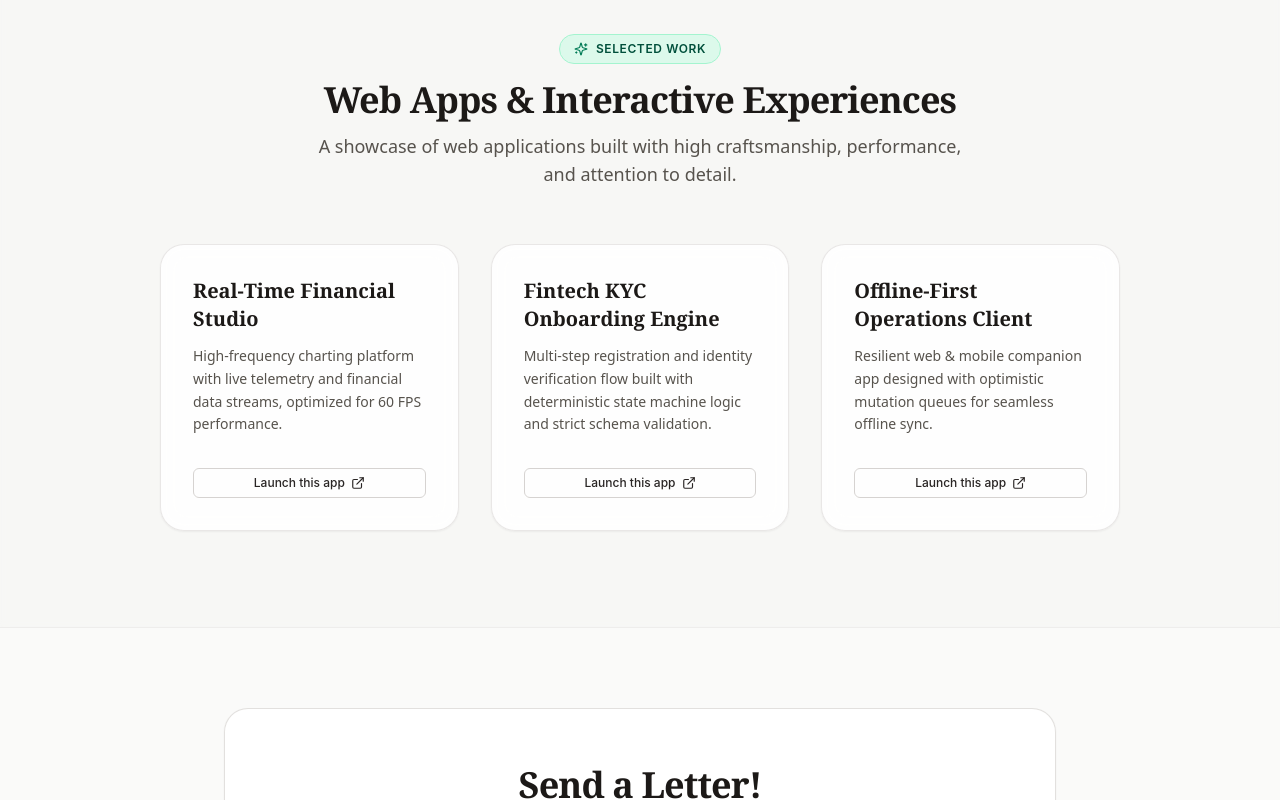
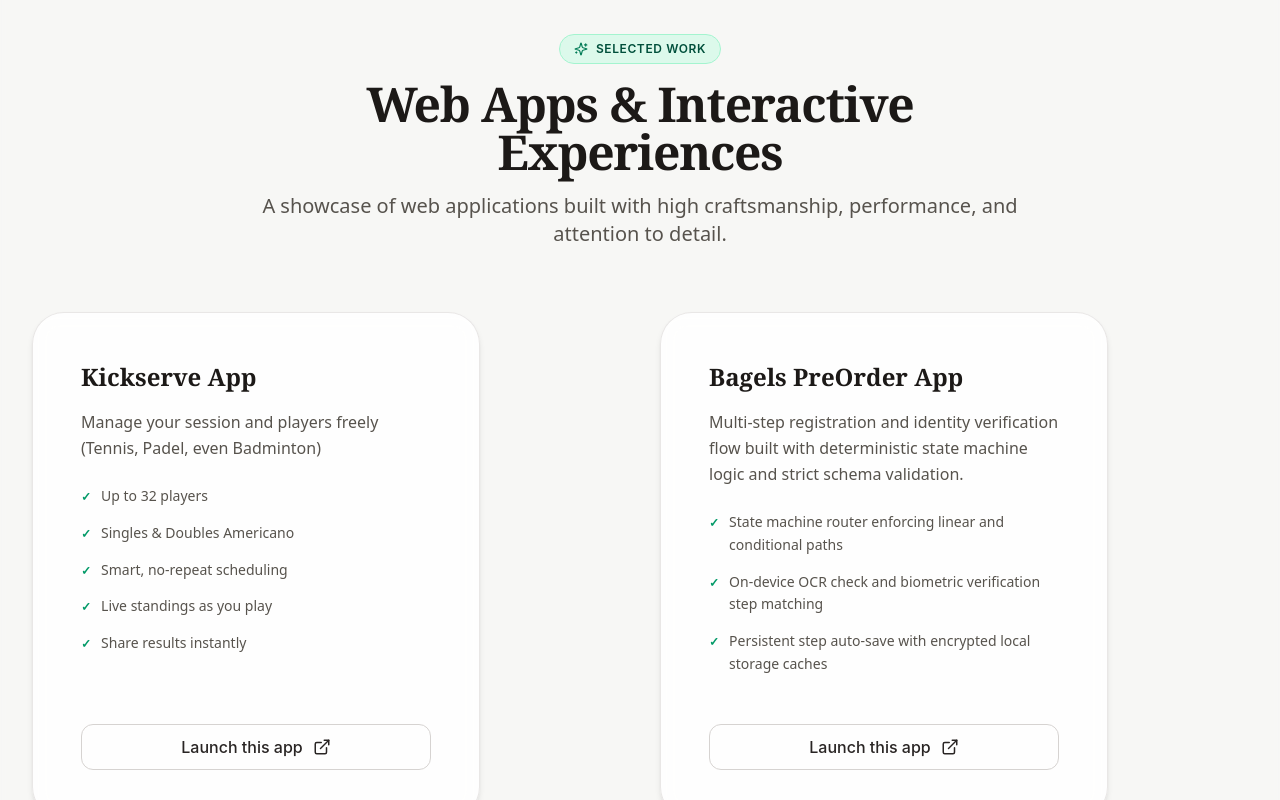
Before and after one commit to novrandobilly/lothlorien, a Next.js app in the folder frontend/: page / in a window 1280 px wide. Shown: the part 660-1460 px from the top of the page. Built offline with nearby package versions, Linux system fonts and the light colour scheme; no server answers.

Commit message:
feat: implement CaseCard component and restructure CaseStudiesSection for enhanced project display

```diff
--- a/frontend/src/features/home/features/CaseStudiesSection.tsx
+++ /dev/null
@@ -1,76 +0,0 @@
-import React from "react";
-import { ExternalLink, Sparkles } from "lucide-react";
-import { LothlorienButton } from "@/components/ui/LothlorienButton";
-
-export function CaseStudiesSection() {
-  const projects = [
-    {
-      title: "Real-Time Financial Studio",
-      description:
-        "High-frequency charting platform with live telemetry and financial data streams, optimized for 60 FPS performance.",
-      url: "https://example.com/demo1",
-    },
-    {
-      title: "Fintech KYC Onboarding Engine",
-      description:
-        "Multi-step registration and identity verification flow built with deterministic state machine logic and strict schema validation.",
-      url: "https://example.com/demo2",
-    },
-    {
-      title: "Offline-First Operations Client",
-      description:
-        "Resilient web & mobile companion app designed with optimistic mutation queues for seamless offline sync.",
-      url: "https://example.com/demo3",
-    },
-  ];
-
-  return (
-    <section id="work" className="py-24 relative bg-stone-100/70 border-y border-stone-200/60 backdrop-blur-xs">
-      <div className="max-w-5xl mx-auto px-6 sm:px-8">
-        <div className="text-center max-w-2xl mx-auto mb-14">
-          <div className="inline-flex items-center gap-2 px-3.5 py-1.5 rounded-full bg-emerald-100/70 border border-emerald-200 text-emerald-900 text-xs font-semibold uppercase tracking-wider mb-4">
-            <Sparkles className="w-3.5 h-3.5 text-emerald-700" />
-            Selected Work
-          </div>
-          <h2 className="text-3xl sm:text-4xl font-serif font-semibold tracking-tight text-stone-900">
-            Web Apps & Interactive Experiences
-          </h2>
-          <p className="mt-3 text-base sm:text-lg text-stone-600 font-sans">
-            A showcase of web applications built with high craftsmanship, performance, and attention to detail.
-          </p>
-        </div>
-
-        <div className="grid grid-cols-1 md:grid-cols-3 gap-6 sm:gap-8">
-          {projects.map((item) => (
-            <div
-              key={item.title}
-              className="flex flex-col justify-between p-7 sm:p-8 rounded-3xl bg-white/90 backdrop-blur-md border border-stone-200/90 hover:border-emerald-400/80 shadow-xs hover:shadow-xl hover:shadow-emerald-950/5 hover:-translate-y-1 transition-all duration-300 group"
-            >
-              <div>
-                <h3 className="text-xl font-serif font-bold text-stone-900 mb-3 group-hover:text-emerald-900 transition-colors">
-                  {item.title}
-                </h3>
-                <p className="text-sm text-stone-600 mb-6 leading-relaxed font-sans">
-                  {item.description}
-                </p>
-              </div>
-
-              <div className="pt-2">
-                <a href={item.url} target="_blank" rel="noopener noreferrer">
-                  <LothlorienButton
-                    variant="outline"
-                    size="sm"
-                    className="w-full justify-center group-hover:border-emerald-500 group-hover:bg-emerald-50/50 group-hover:text-emerald-900"
-                    rightIcon={<ExternalLink className="w-3.5 h-3.5" />}
-                  >
-                    Launch this app
-                  </LothlorienButton>
-                </a>
-              </div>
-            </div>
-          ))}
-        </div>
-      </div>
-    </section>
-  );
-}
--- /dev/null
+++ b/frontend/src/features/home/features/case-studies/features/case-card.tsx
@@ -0,0 +1,46 @@
+import React from "react";
+import { ExternalLink } from "lucide-react";
+import { LothlorienButton } from "@/components/ui/LothlorienButton";
+
+interface CaseCardProps {
+  title: string;
+  description: string;
+  bullets: string[];
+  url: string;
+}
+
+export function CaseCard({ title, description, bullets, url }: CaseCardProps) {
+  return (
+    <div className="flex flex-col max-w-md justify-between p-10 sm:p-12 rounded-4xl bg-white/90 backdrop-blur-md border border-stone-200/90 hover:border-emerald-400/80 shadow-md hover:shadow-2xl hover:shadow-emerald-950/5 hover:-translate-y-1.5 transition-all duration-300 group">
+      <div>
+        <h3 className="text-2xl font-serif font-bold text-stone-900 mb-4 group-hover:text-emerald-900 transition-colors">
+          {title}
+        </h3>
+        <p className="text-base text-stone-600 mb-6 leading-relaxed font-sans">
+          {description}
+        </p>
+        <ul className="space-y-3.5 mb-8 text-sm text-stone-600 font-sans">
+          {bullets.map((bullet, idx) => (
+            <li key={idx} className="flex items-start gap-2.5">
+              <span className="text-emerald-600 font-bold mt-1 text-xs">✓</span>
+              <span className="leading-relaxed">{bullet}</span>
+            </li>
+          ))}
+        </ul>
+      </div>
+
+      <div className="pt-4">
+        <a href={url} target="_blank" rel="noopener noreferrer">
+          <LothlorienButton
+            variant="outline"
+            size="lg"
+            className="w-full justify-center group-hover:border-emerald-500 group-hover:bg-emerald-50/50 group-hover:text-emerald-900"
+            rightIcon={<ExternalLink className="w-4.5 h-4.5" />}
+          >
+            Launch this app
+          </LothlorienButton>
+        </a>
+      </div>
+    </div>
+  );
+}
--- /dev/null
+++ b/frontend/src/features/home/features/case-studies/index.tsx
@@ -0,0 +1,78 @@
+import React from "react";
+import { Sparkles } from "lucide-react";
+import { CaseCard } from "./features/case-card";
+
+export function CaseStudiesSection() {
+  const projects = [
+    {
+      title: "Kickserve App",
+      description:
+        "Manage your session and players freely (Tennis, Padel, even Badminton)",
+      bullets: [
+        "Up to 32 players",
+        "Singles & Doubles Americano",
+        "Smart, no-repeat scheduling",
+        "Live standings as you play",
+        "Share results instantly",
+      ],
+      url: `${process.env.NEXT_PUBLIC_DEMO_URL_KICKSERVE}/project/kickserve`,
+    },
+    {
+      title: "Bagels PreOrder App",
+      description:
+        "Multi-step registration and identity verification flow built with deterministic state machine logic and strict schema validation.",
+      bullets: [
+        "State machine router enforcing linear and conditional paths",
+        "On-device OCR check and biometric verification step matching",
+        "Persistent step auto-save with encrypted local storage caches",
+      ],
+      url: `${process.env.NEXT_PUBLIC_DEMO_URL_KICKSERVE}/project/bagels`,
+    },
+    {
+      title: "Online Psychological Test",
+      description:
+        "Resilient web & mobile companion app designed with optimistic mutation queues for seamless offline sync.",
+      bullets: [
+        "Offline-first sync engine with automatic conflict resolution",
+        "Optimistic UI updates for instant feedback during unstable connections",
+        "Encrypted background database synchronizer using service workers",
+      ],
+      url: `${process.env.NEXT_PUBLIC_DEMO_URL_KICKSERVE}/project/psikotes`,
+    },
+  ];
+
+  return (
+    <section
+      id="work"
+      className="py-24 relative bg-stone-100/70 border-y border-stone-200/60 backdrop-blur-xs"
+    >
+      <div className="max-w-7xl mx-auto px-6 sm:px-8">
+        <div className="text-center max-w-3xl mx-auto mb-16">
+          <div className="inline-flex items-center gap-2 px-3.5 py-1.5 rounded-full bg-emerald-100/70 border border-emerald-200 text-emerald-900 text-xs font-semibold uppercase tracking-wider mb-4">
+            <Sparkles className="w-3.5 h-3.5 text-emerald-700" />
+            Selected Work
+          </div>
+          <h2 className="text-4xl sm:text-5xl font-serif font-semibold tracking-tight text-stone-900">
+            Web Apps & Interactive Experiences
+          </h2>
+          <p className="mt-4 text-lg sm:text-xl text-stone-600 font-sans">
+            A showcase of web applications built with high craftsmanship,
+            performance, and attention to detail.
+          </p>
+        </div>
+
+        <div className="grid grid-cols-1 lg:grid-cols-2 gap-8 sm:gap-10">
+          {projects.map((item) => (
+            <CaseCard
+              key={item.title}
+              title={item.title}
+              description={item.description}
+              bullets={item.bullets}
+              url={item.url}
+            />
+          ))}
+        </div>
+      </div>
+    </section>
+  );
+}
--- a/frontend/src/features/home/index.tsx
+++ b/frontend/src/features/home/index.tsx
@@ -1,7 +1,7 @@
 import React from "react";
 import { HeroSection } from "./features/hero-section";
 import { ProblemSolutionSection } from "./features/ProblemSolutionSection";
-import { CaseStudiesSection } from "./features/CaseStudiesSection";
+import { CaseStudiesSection } from "./features/case-studies";
 import { ProcessSection } from "./features/ProcessSection";
 import { PricingTiersSection } from "./features/PricingTiersSection";
 import { AboutStudioSection } from "./features/AboutStudioSection";
```
